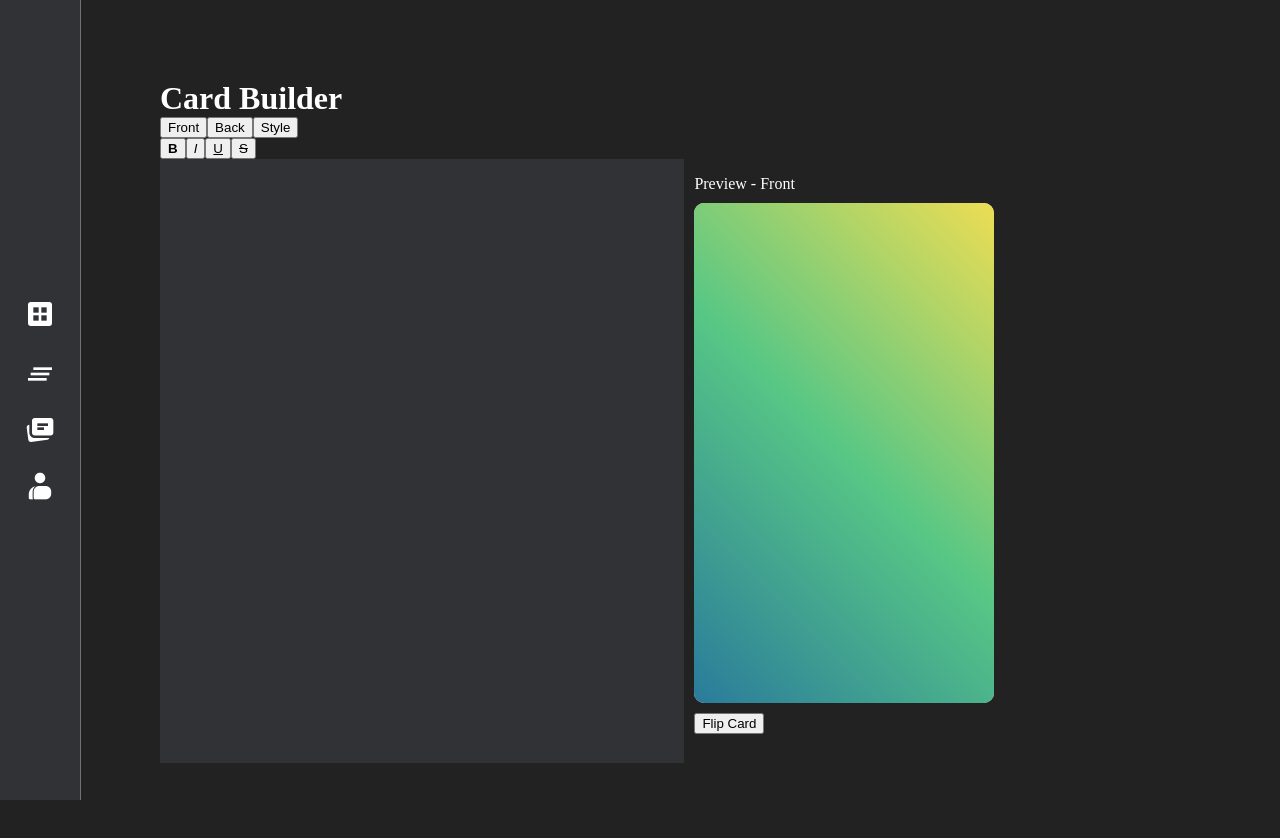
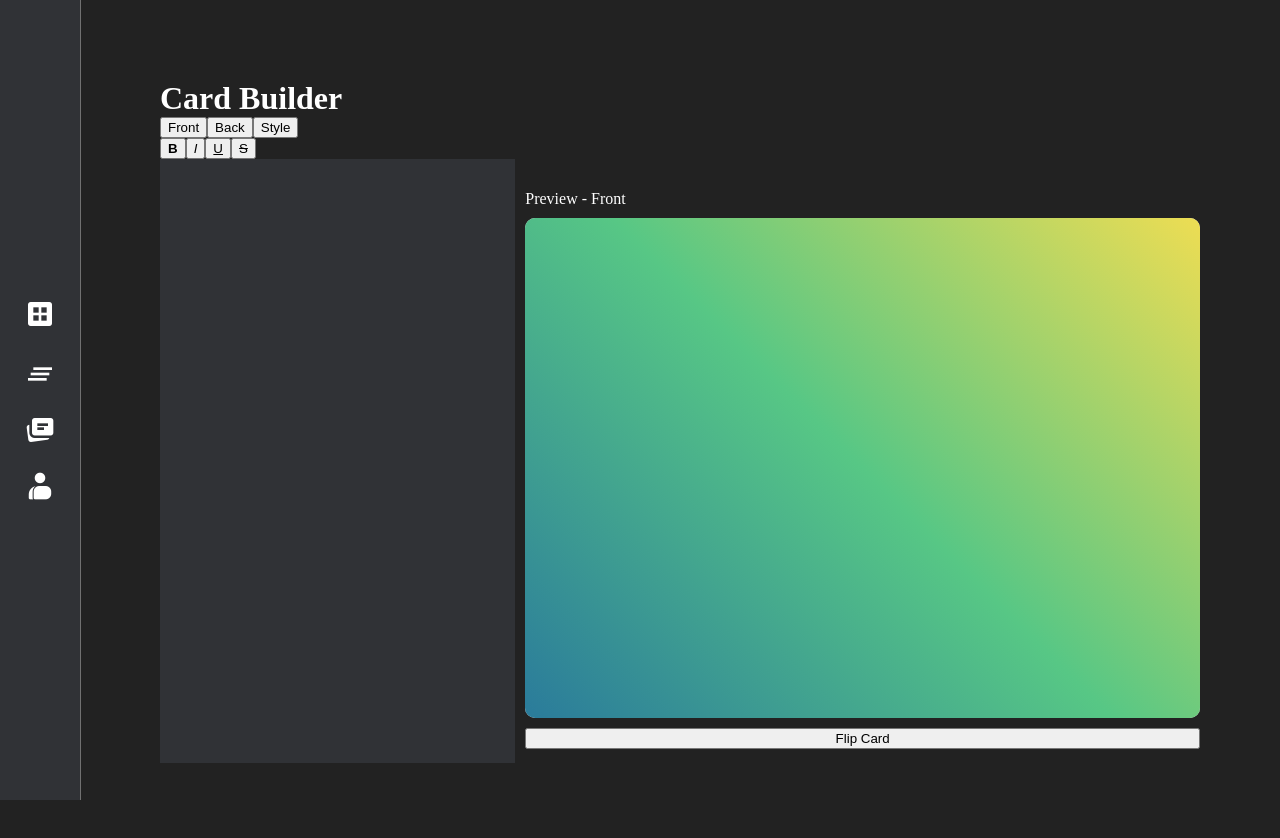
Before and after one commit to 18barbers2/gostudycards, a React (Vite) app in the folder frontend/: page / in a window 1280 px wide. Shown: the top 838 px of the page. Built offline with nearby package versions, Linux system fonts and the light colour scheme.

Commit message:
style: updated the styling for the card fixing issues

```diff
--- a/frontend/src/css/Card.css
+++ b/frontend/src/css/Card.css
@@ -11,9 +11,11 @@ html { margin:0; padding:0; }
     /* background: #2A7B9B; */
     /* background: linear-gradient(45deg,rgba(42, 123, 155, 1) 0%, rgba(87, 199, 133, 1) 50%, rgba(237, 221, 83, 1) 100%); */
 }
+
 iframe {
     background-color: #e5e5e5ff;
     border-width: 0;
     height: 500px;
     border-radius: 10px;
+    width: 100%;
 }
--- a/frontend/src/css/CardBuilder.css
+++ b/frontend/src/css/CardBuilder.css
@@ -26,3 +26,12 @@ body {
     display: flex;
     gap: 1%;
 }
+
+.card-preview {
+    display: flex;
+    justify-content: center;
+    align-content: center;
+    flex-direction: column;
+    width: 1000px;
+
+}
```
